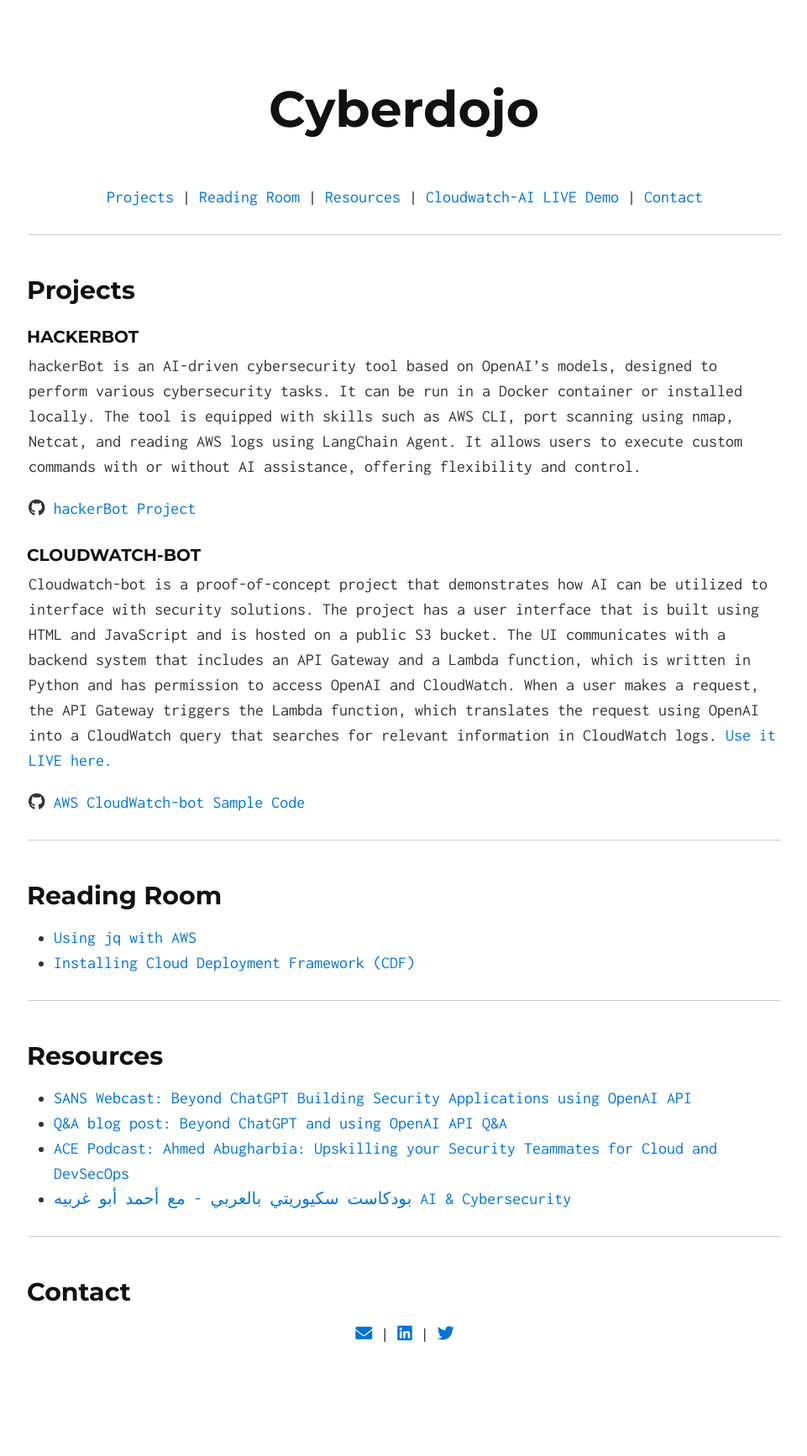
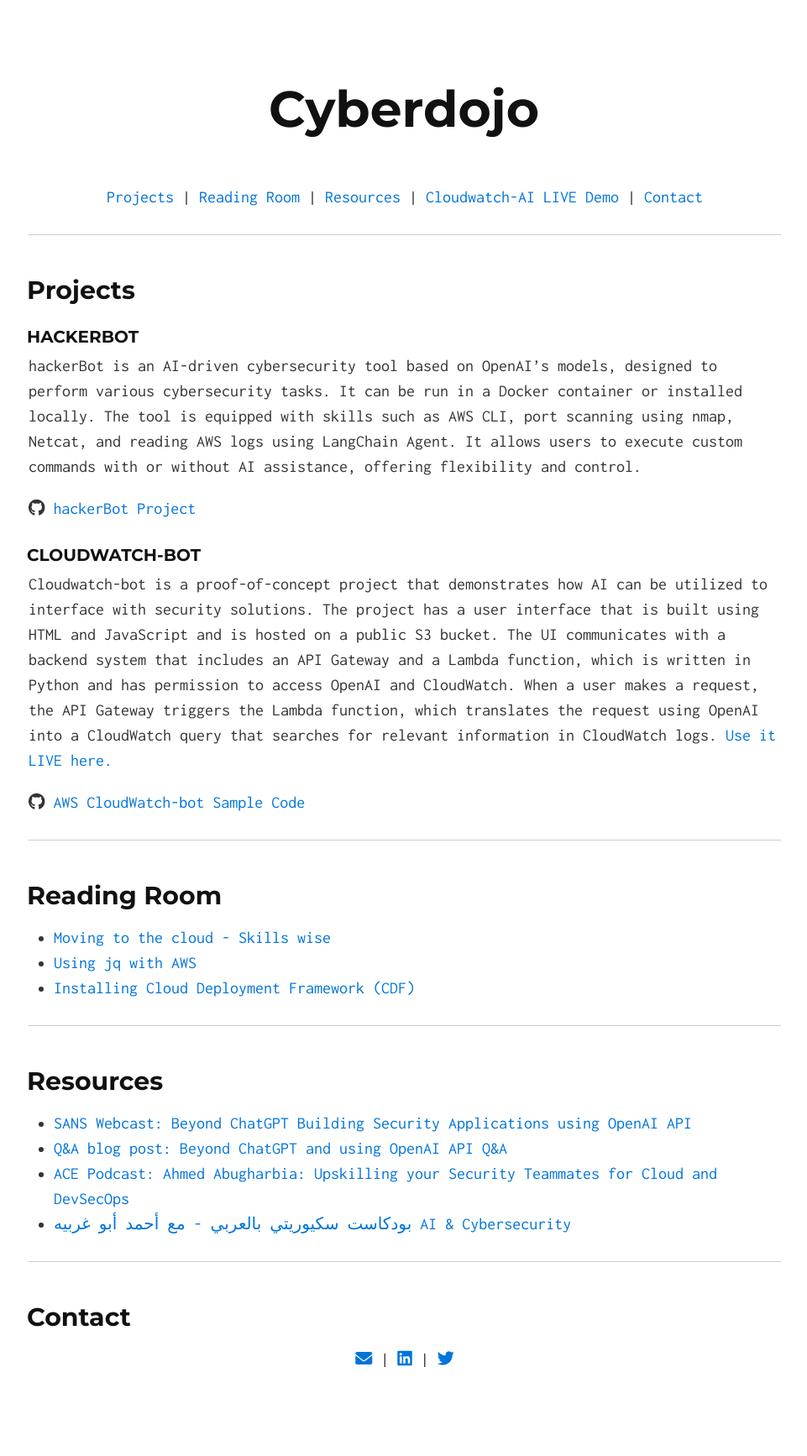
Before and after one commit to Ahmed-AG/cyberdojo-page, a Jekyll site: the page built from index.md, in a window 1280 px wide. Shown: the whole page at 84% size, without its empty margins (158-1119 px from the left). Built offline with Jekyll 4.4.1, drawn with Linux system fonts in a browser that asks for light colours; our own code applies the rules of GitHub Pages for plain Markdown files; before the commit the page ends 1704 px from its top, so only the background shows below that.

Commit message:
update moving to cloud

```diff
--- a/index.md
+++ b/index.md
@@ -17,6 +17,7 @@
 ---
 
 ## <a id="read"></a>Reading Room
+- [Moving to the cloud - Skills wise](/read/moving-to-the-cloud-skills-set-wise.html)
 - [Using jq with AWS](/read/jq-for-AWS.md)
 - [Installing Cloud Deployment Framework (CDF)](/read/cloud-deployment-framework.md)
 
```
